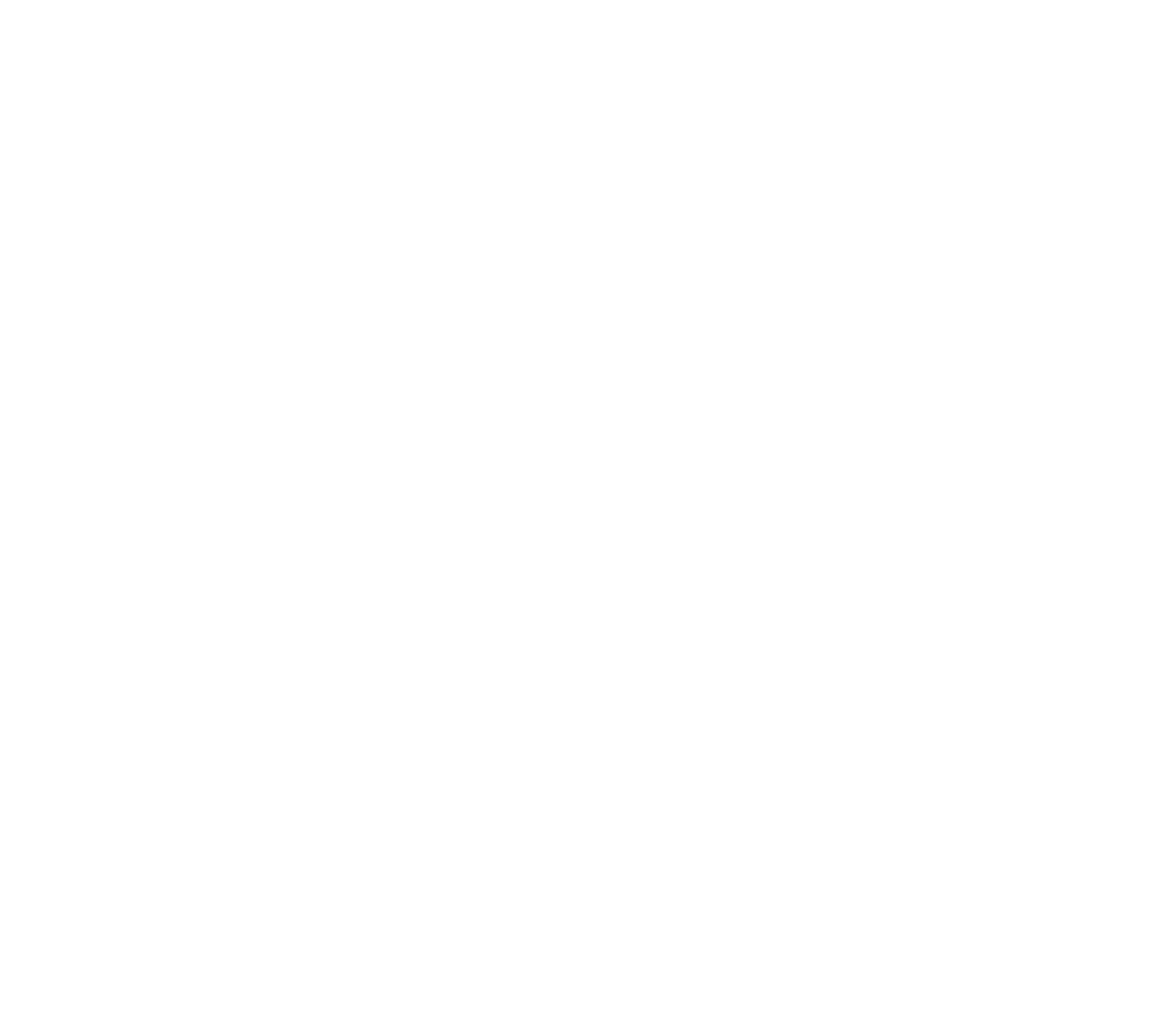
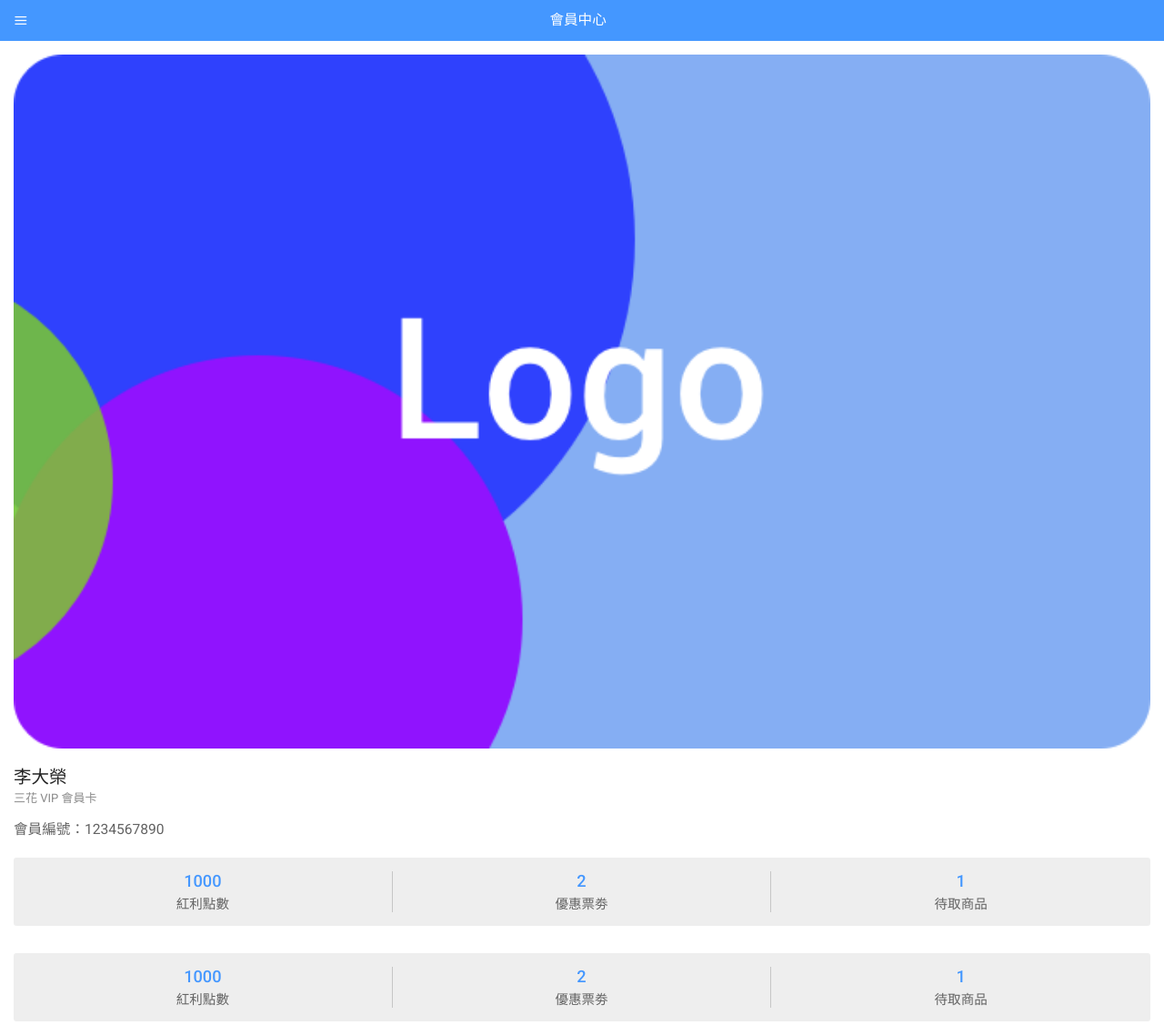
Before and after one commit to SaSaChu/L_SunFlower, a plain HTML site: page index.html in a window 1280 px wide. Shown: the whole page at 91% size. Before the commit the page ends 800 px from the top, so only its background shows below. Drawn offline with Linux system fonts and the light colour scheme.

Commit message:
首頁做一半

```diff
--- a/index.html
+++ b/index.html
@@ -12,12 +12,57 @@
     <link rel="stylesheet" type="text/css" href="css/icon.css">
     <link rel="stylesheet" type="text/css" href="css/public.css">
     <link rel="stylesheet" type="text/css" href="css/text.css">
+    <link rel="stylesheet" type="text/css" href="css/space.css">
+    <link rel="stylesheet" type="text/css" href="css/link.css">
 
     <script language="javascript" type="text/javascript" src="js/jquery-1.12.4.min.js"></script>
     <script language="javascript" type="text/javascript" src="js/public.js"></script>
   </head>
   <body>
 
+    <header>
+      <a class='text16_w l_height45 order_left icon-menu'></a>
+      <p class='title_boxs text16_w l_height45 text_cent'>會員中心</p>
+    </header>
+
+    <div class='boxs p15'>
+      <div class='logo_box'><img src="img/Logo@2x.png"></div>
+      <img src="img/card@2x.png">
+    </div>
+
+    <div class='boxs pLR15'>
+      <p class='text18_dG'>李大榮</p>
+      <p class='text13_G'>三花 VIP 會員卡</p>
+      <p class='text16_mG_title pT10' title='會員編號：'>1234567890</p>
+    </div>
+
+    <div class='boxs p15'>
+      <div class='gr_box pTD15'>
+        <div class='info_boxs'>
+          <a href="" class='info_type text_cent' title='紅利點數'>1000</a>
+        </div>
+        <div class='info_boxs'>
+          <a href="" class='info_type text_cent' title='優惠票劵'>2</a>
+        </div>
+        <div class='info_boxs'>
+          <a href="" class='info_type text_cent' title='待取商品'>1</a>
+        </div>
+      </div>
+    </div>
+
+    <div class='boxs p15'>
+      <div class='gr_box pTD15'>
+        <div class='info_boxs'>
+          <a href="" class='info_type text_cent' title='紅利點數'>1000</a>
+        </div>
+        <div class='info_boxs'>
+          <a href="" class='info_type text_cent' title='優惠票劵'>2</a>
+        </div>
+        <div class='info_boxs'>
+          <a href="" class='info_type text_cent' title='待取商品'>1</a>
+        </div>
+      </div>
+    </div>
 
   </body>
 </html>
--- /dev/null
+++ b/scss/link.scss
@@ -0,0 +1,43 @@
+@import "Ginkgo";
+
+$color_chief: rgba(68, 151, 255, 1.00); // 主要色調・亮藍色 b
+$color_money: rgba(255, 0, 0, 1.00); // 價格顯示・紅色 r
+$color_gray: rgba(238, 238, 238, 1.00); // 背景顏色・淺灰色 lG
+$color_text: rgba(34, 34, 34, 1.00); // 文字顯示・深灰色 dG
+$color_text2: rgba(99, 99, 99, 1.00); // 文字顯示・中灰色 mG
+$color_text3: rgba(138, 138, 138, 1.00);  // 文字顯示・灰色 G
+
+
+a {
+  display: inline-block;
+  cursor: pointer;
+  text-decoration: none;
+}
+
+button {
+  display: inline-block;
+  cursor: pointer;
+  outline: 0;
+}
+
+.a100 {
+  width: 100%;
+}
+
+.info_type {
+  display: inline-block;
+  width: 100%;
+  color: $color_chief;
+  font-weight: 500;
+  font-size: 1.4em;
+
+  &:after {
+    display: inline-block;
+    content: attr(title);
+    width: 100%;
+    color: $color_text2;
+    padding-top: 3px;
+    font-size: .8em;
+    font-weight: 400;
+  }
+}
--- a/scss/public.scss
+++ b/scss/public.scss
@@ -10,10 +10,78 @@ body {
   padding: 0;
   color: rgba(90, 90, 90, 1.00);
 
-  font-size: 12px;
-  text-align: center;
+  font-size: 13px;
   font-family: 'Roboto', sans-serif, "Helvetica Neue", HelveticaNeue, Helvetica, Arial, sans-serif;
+}
 
-  // 文字染色，背景色、文字色
-  @include selection(rgba(120, 186, 255, 1.00), rgba(255, 255, 255, 1));
+
+$color_chief: rgba(68, 151, 255, 1.00); // 主要色調・亮藍色 b
+$color_money: rgba(255, 0, 0, 1.00); // 價格顯示・紅色 r
+$color_gray: rgba(238, 238, 238, 1.00); // 背景顏色・淺灰色 lG
+$color_text: rgba(34, 34, 34, 1.00); // 文字顯示・深灰色 dG
+$color_text2: rgba(99, 99, 99, 1.00); // 文字顯示・中灰色 mG
+$color_text3: rgba(138, 138, 138, 1.00);  // 文字顯示・灰色 G
+
+
+header {
+  display: inline-block;
+  width: 100%;
+  height: 45px;
+  background-color: $color_chief;
+  padding: 0 15px;
+
+  .title_boxs {
+    display: inline-block;
+    width: calc(100% - 20px * 2);
+  }
+
 }
+
+.boxs {
+  display: inline-block;
+  width: 100%;
+  position: relative;
+
+  img {
+    display: inline-block;
+    width: 100%;
+  }
+
+  .logo_box {
+    position: absolute;
+    z-index: 9999;
+    top: 0;
+    left: 0;
+    display: inline-block;
+    width: 100%;
+    height: 420px;
+
+    @include range-width(0, 450px) {
+      height: 210px;
+    }
+
+    img {
+      display: inline-block;
+      width: 100%;
+    }
+  }
+}
+
+.gr_box {
+  display: inline-block;
+  width: 100%;
+  background-color: $color_gray;
+  @include border-radius(3px);
+  @include clearfix();
+
+  .info_boxs {
+    display: inline-block;
+    width: calc(100% / 3);
+    float: left;
+    border-right: 1px solid rgba(198, 198, 198, 1.00);
+
+    &:last-child {
+      border-right: 0;
+    }
+  }
+}
--- /dev/null
+++ b/scss/space.scss
@@ -0,0 +1,34 @@
+@import "Ginkgo";
+
+.box_cent {
+  margin: 0 auto;
+}
+
+
+.l_height45 {
+  line-height: 45px;
+}
+
+.order_left {
+  float: left;
+}
+
+.order_right {
+  float: right;
+}
+
+.pTD15 {
+  padding: 15px 0;
+}
+
+.pLR15 {
+  padding: 0 15px;
+}
+
+.p15 {
+  padding: 15px 15px;
+}
+
+.pT10 {
+  padding-top: 10px;
+}
--- a/scss/text.scss
+++ b/scss/text.scss
@@ -4,51 +4,73 @@ $color_chief: rgba(68, 151, 255, 1.00); // 主要色調・亮藍色 b
 $color_money: rgba(255, 0, 0, 1.00); // 價格顯示・紅色 r
 $color_gray: rgba(238, 238, 238, 1.00); // 背景顏色・淺灰色 lG
 $color_text: rgba(34, 34, 34, 1.00); // 文字顯示・深灰色 dG
-$color_text2: rgba(99, 99, 99, 1.00); // 文字顯示・灰色 G
+$color_text2: rgba(99, 99, 99, 1.00); // 文字顯示・中灰色 mG
+$color_text3: rgba(138, 138, 138, 1.00);  // 文字顯示・灰色 G
 
+p {
+  margin: 0;
+  padding: 0;
+}
+.text_cent {
+  text-align: center;
+}
 
 .text13_lG {
-  font-size: 1rem;
+  font-size: 1em;
   color: $color_gray;
 }
 .text13_G {
-  font-size: 1rem;
-  color: $color_text2;
+  font-size: 1em;
+  color: $color_text3;
 }
 
 
 
 .text14_G {
-  font-size: 1.1rem;
+  font-size: 1.1em;
+  color: $color_text2;
+}
+
+.text14_mG {
+  font-size: 1em;
   color: $color_text2;
 }
 
 
-
 .text16_w {
-  font-size: 1.2rem;
+  font-size: 1.2em;
   color: white;
 }
 
-.text16_G {
-  font-size: 1.2rem;
+.text16_mG {
+  font-size: 1.2em;
   color: $color_text2;
 }
 
+.text16_mG_title {
+  font-size: 1.2em;
+  color: $color_text2;
+  line-height: 32px;
+
+  &:before {
+    display: inline-block;
+    content: attr(title);
+  }
+}
+
 .text16_dG {
-  font-size: 1.2rem;
+  font-size: 1.2em;
   color: $color_text;
 }
 
 
-
 .text18_dG {
-  font-size: 1.5rem;
+  font-size: 1.5em;
   color: $color_text;
 }
 
 .bold_text18_b {
-  font-size: 1.5rem;
+  font-size: 1.5em;
   color: $color_chief;
   font-weight: 600;
 }
@@ -56,7 +78,7 @@ $color_text2: rgba(99, 99, 99, 1.00); // 文字顯示・灰色 G
 
 
 .bold_text24_b {
-  font-size: 2rem;
+  font-size: 2em;
   color: $color_chief;
   font-weight: 600;
 }
```
Also changed, not shown: css/link.css (added), css/public.css, css/space.css (added), css/text.css, img/Logo.png (added), img/Logo@2x.png (added), img/card.png (added), img/card@2x.png (added).
